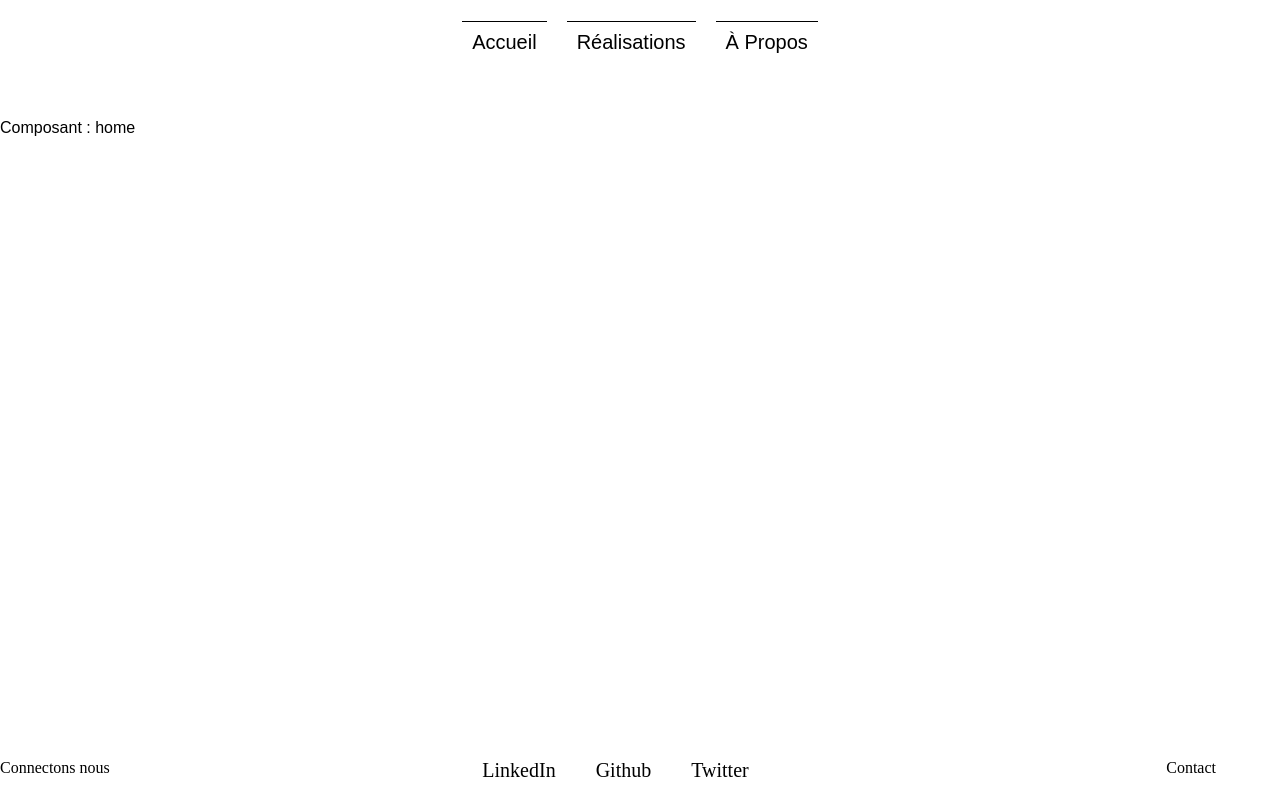
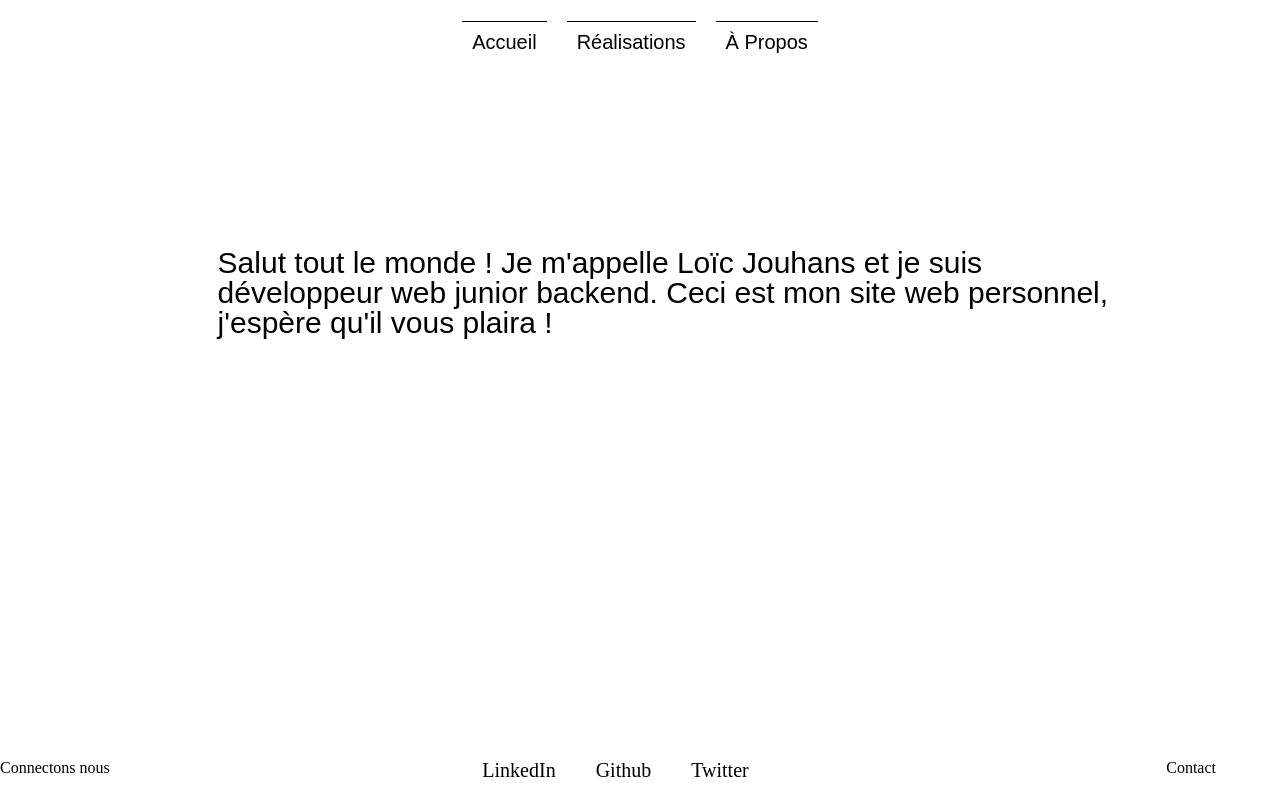
Before and after one commit to Loic-Jhs/portfolio, a React app: page / in a window 1280 px wide. Built offline with nearby package versions, Linux system fonts and the light colour scheme.

Commit message:
creation of other pages + beginning of the style in scss

```diff
--- a/src/components/Home/home.scss
+++ b/src/components/Home/home.scss
@@ -1,10 +1,14 @@
-.app {
-  .title {
-    color: red;
-  }
-  .homeContainer {
-    h1 {
-      color: aquamarine;
+.main-content {
+
+  width: 100%;
+  width: 70%;
+  margin: 10% 17%;
+  font-size: 30px;
+
+}
+
+@media (max-width: 480px) {
+    main .main-content p {
+        font-size: 22px;
     }
-  }
 }
--- a/src/components/Home/index.js
+++ b/src/components/Home/index.js
@@ -7,7 +7,12 @@ import './home.scss';
 // == Composant
 const Home = () => (
   <div className="home">
-    <div>Composant : home</div>
+    <main>
+      <div className="main-content">
+        Salut tout le monde ! Je m'appelle Loïc Jouhans et je suis développeur web junior backend.
+        Ceci est mon site web personnel, j'espère qu'il vous plaira !
+      </div>
+    </main>
   </div>
 );
 
--- a/src/components/Layout/layout.scss
+++ b/src/components/Layout/layout.scss
@@ -75,11 +75,9 @@ header {
         font-size: 11px;
     }
 }
-
 /*? NAVBAR END */
 
 /*? FOOTER START*/
-
 footer {
   width: 95%;
   align-self: flex-end;
```
Also changed, not shown: src/components/About/index.js (added, +20 -0 lines), src/components/Projects/index.js (added, +21 -0 lines), src/assets/CV-LJ.png (added), src/components/About/about.scss (added), src/components/Projects/projects.scss (added), 1 other file.
